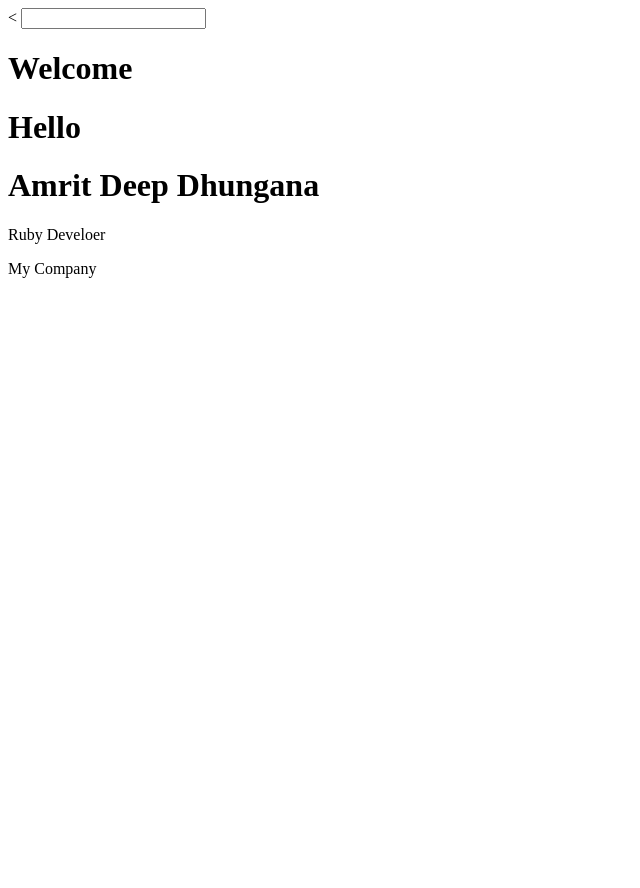
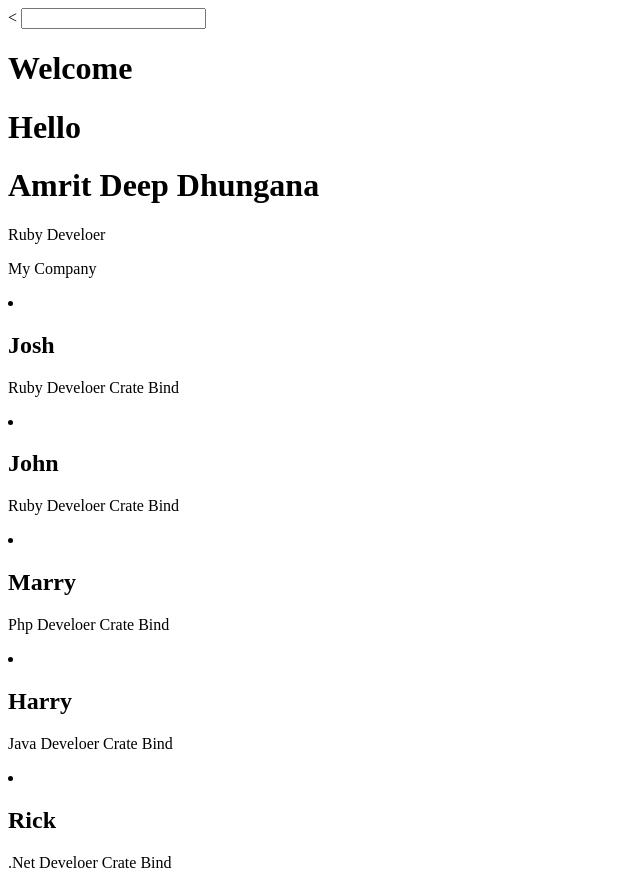
Before and after one commit to amritdeep/AngularJSDemo, a plain HTML site: page index.html in a window 1280 px wide. Shown: the whole page, without its empty margins (0-640 px from the left). Before the commit the page ends 800 px from the top, so only its background shows below. Drawn offline with nearby package versions, Linux system fonts and the light colour scheme.

Commit message:
handle data controller in index page

```diff
--- a/index.html
+++ b/index.html
@@ -21,6 +21,13 @@
 		<p>{{author.compnay }}</p>
 	</div>
 
+	<div ng-controller="DataController">
+		<li class="developer" ng-repeat="dev in developer">
+			<h2>{{dev.name}}</h2>
+			<p>{{dev.title + " " + dev.compnay }}</p>
+		</li>
+	</div>
+
 
 </body>
 </html>
```
